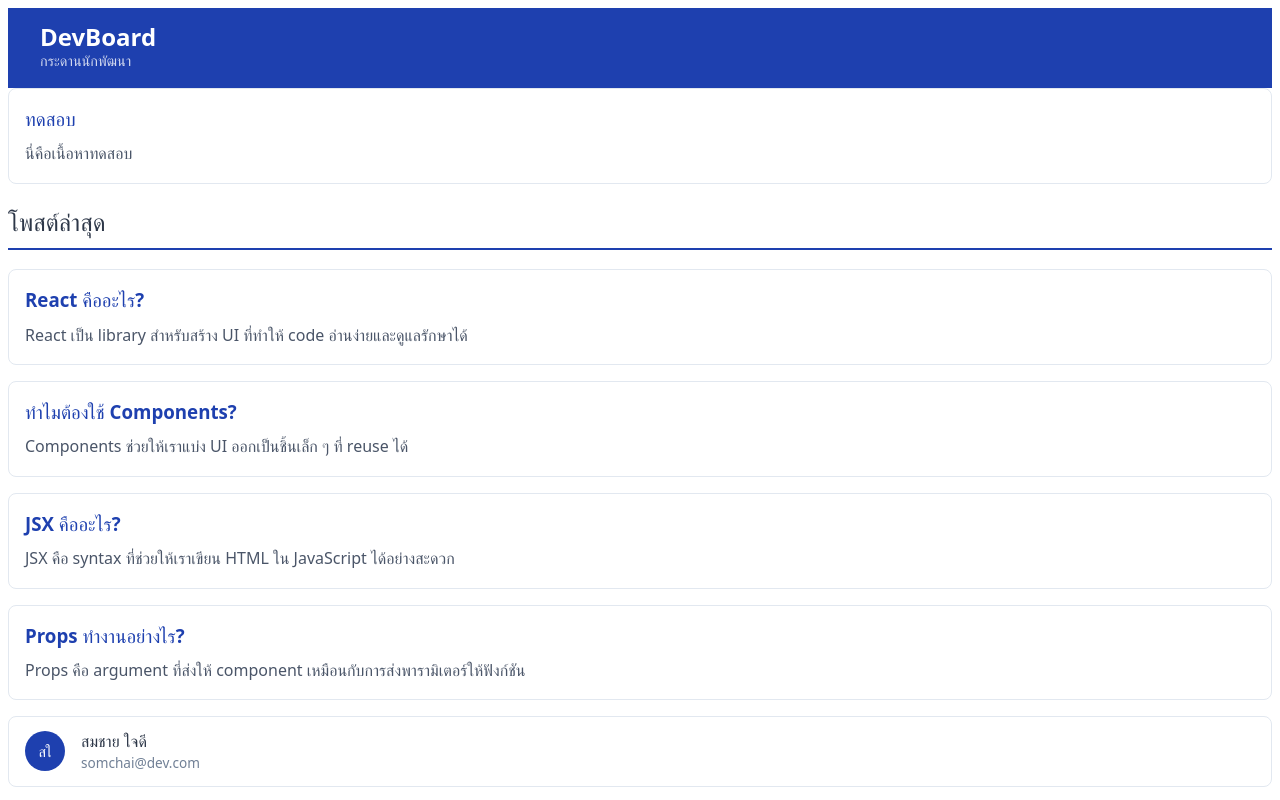
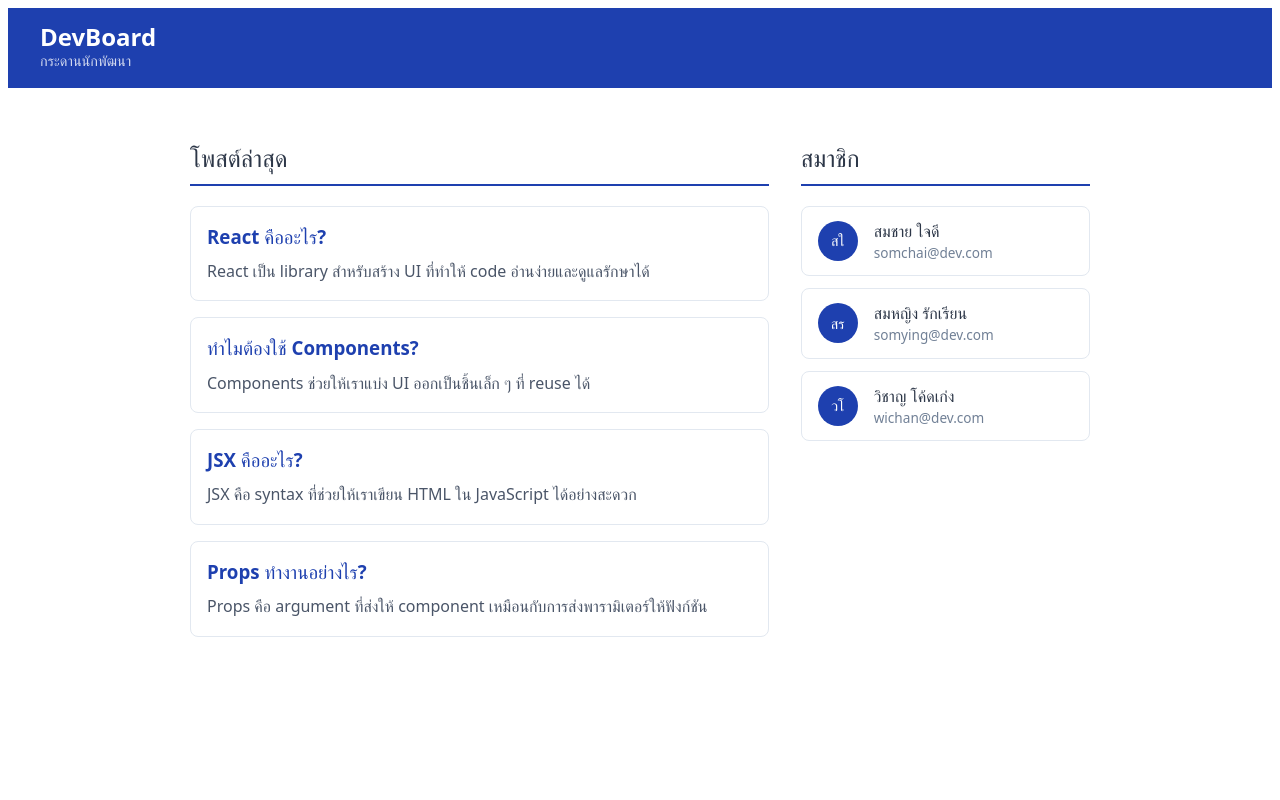
Before and after one commit to 67160022/devboard, a React (Vite) app: page / in a window 1280 px wide. Built offline with nearby package versions, Linux system fonts and the light colour scheme.

Commit message:
add all to App.jsx

```diff
--- a/src/App.jsx
+++ b/src/App.jsx
@@ -1,8 +1,7 @@
 import Navbar from "./components/Navbar";
-import PostCard from "./components/PostCard";
 import PostList from "./components/PostList";
 import UserCard from "./components/UserCard";
-function App() {
+
 const POSTS = [
   {
     id: 1,
@@ -32,13 +31,43 @@ function App() {
   { id: 3, name: "วิชาญ โค้ดเก่ง", email: "wichan@dev.com" },
 ];
 
+function App() {
   return (
-    <>
+    <div>
       <Navbar />
-      <PostCard title="ทดสอบ" body="นี่คือเนื้อหาทดสอบ" />
+      <div
+        style={{
+          maxWidth: "900px",
+          margin: "2rem auto",
+          padding: "0 1rem",
+          display: "grid",
+          gridTemplateColumns: "2fr 1fr",
+          gap: "2rem",
+        }}
+      >
+        {/* คอลัมน์ซ้าย: โพสต์ */}
+        <div>
           <PostList posts={POSTS} />
-      <UserCard name="สมชาย ใจดี" email="somchai@dev.com" />
-    </>
+        </div>
+
+        {/* คอลัมน์ขวา: สมาชิก */}
+        <div>
+          <h2
+            style={{
+              color: "#2d3748",
+              borderBottom: "2px solid #1e40af",
+              paddingBottom: "0.5rem",
+            }}
+          >
+            สมาชิก
+          </h2>
+          {USERS.map((user) => (
+            <UserCard key={user.id} name={user.name} email={user.email} />
+          ))}
+        </div>
+      </div>
+    </div>
   );
 }
+
 export default App;
```
Lines whose indentation alone changed are shown as unchanged.
